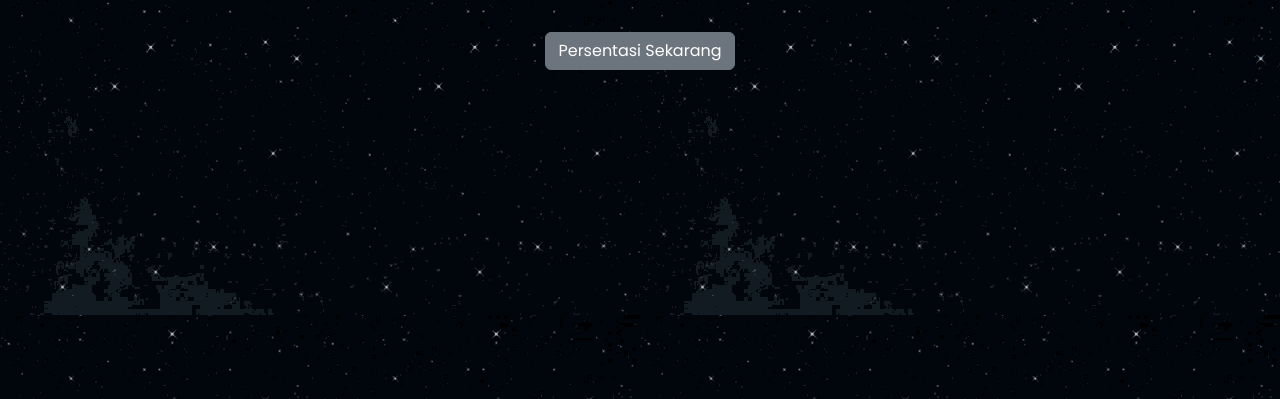
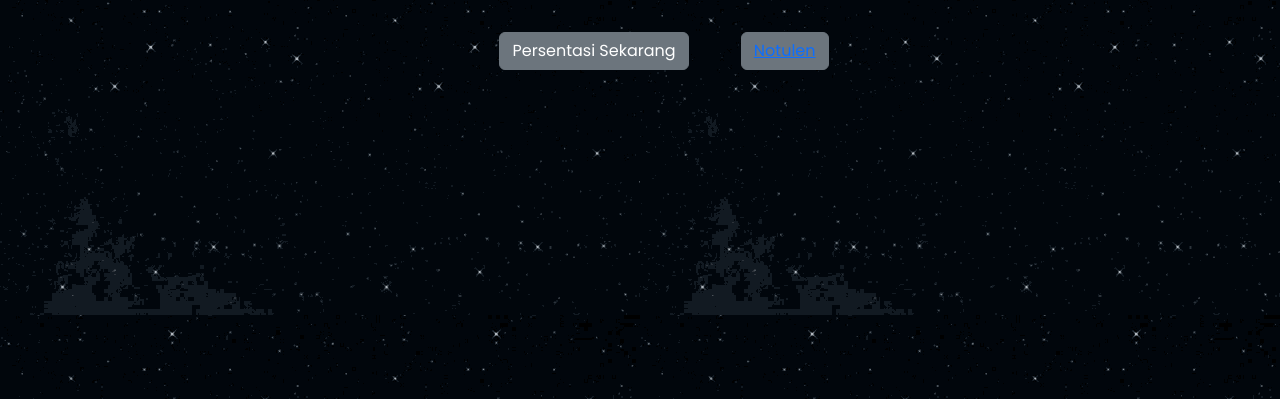
Before and after one commit to Ashtacon/fisika, a plain HTML site: page index.html in a window 1280 px wide. Shown: the part 401-800 px from the top of the page. Drawn offline with nearby package versions, Linux system fonts and the light colour scheme.

Commit message:
a little change

```diff
--- a/index.html
+++ b/index.html
@@ -19,6 +19,9 @@
           <div class="col">
             <h1 id="name" class="display-1">Kelompok 2</h1>
             <button class="btn btn-secondary m-5">Persentasi Sekarang</button>
+            <button class="btn btn-secondary">
+              <a href="pages/notulen.html">Notulen</a>
+            </button>
           </div>
         </div>
       </div>
```
Also changed, not shown: pages/notulen.html (+1 -1 lines).
